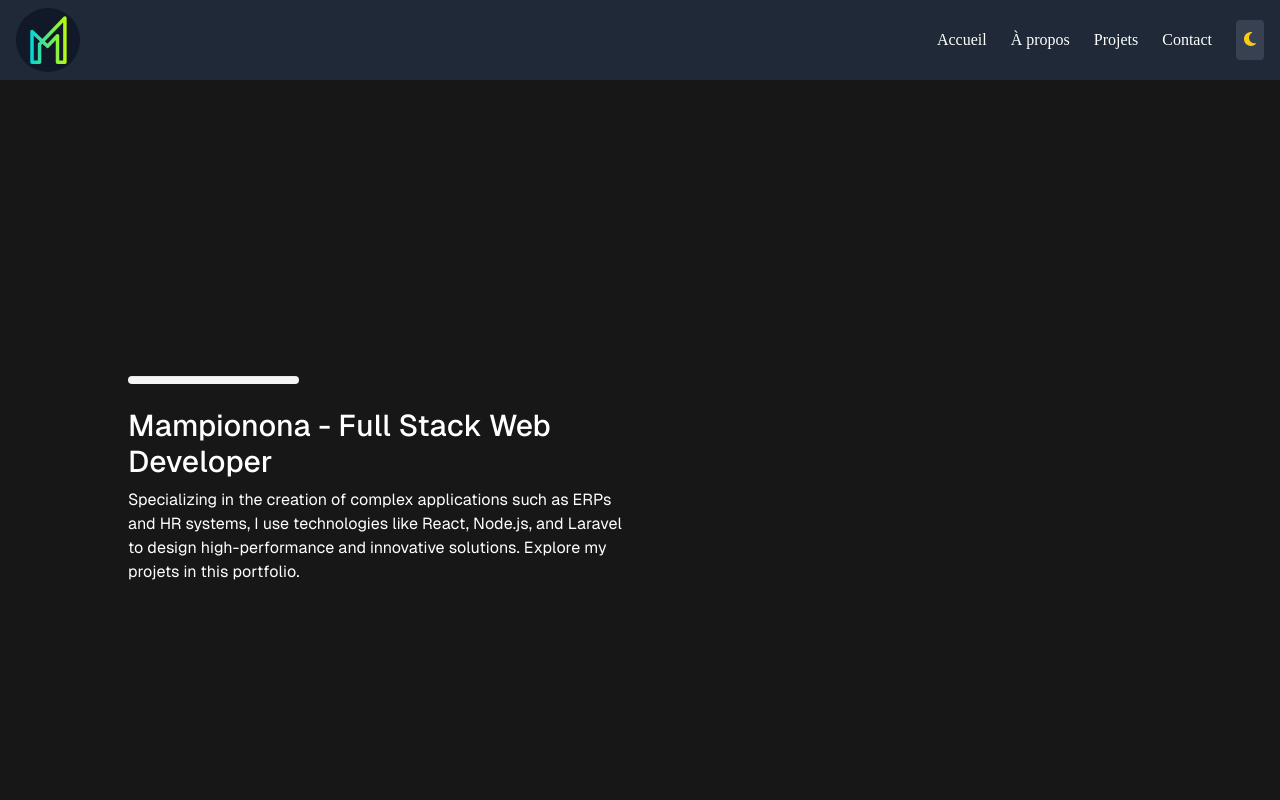
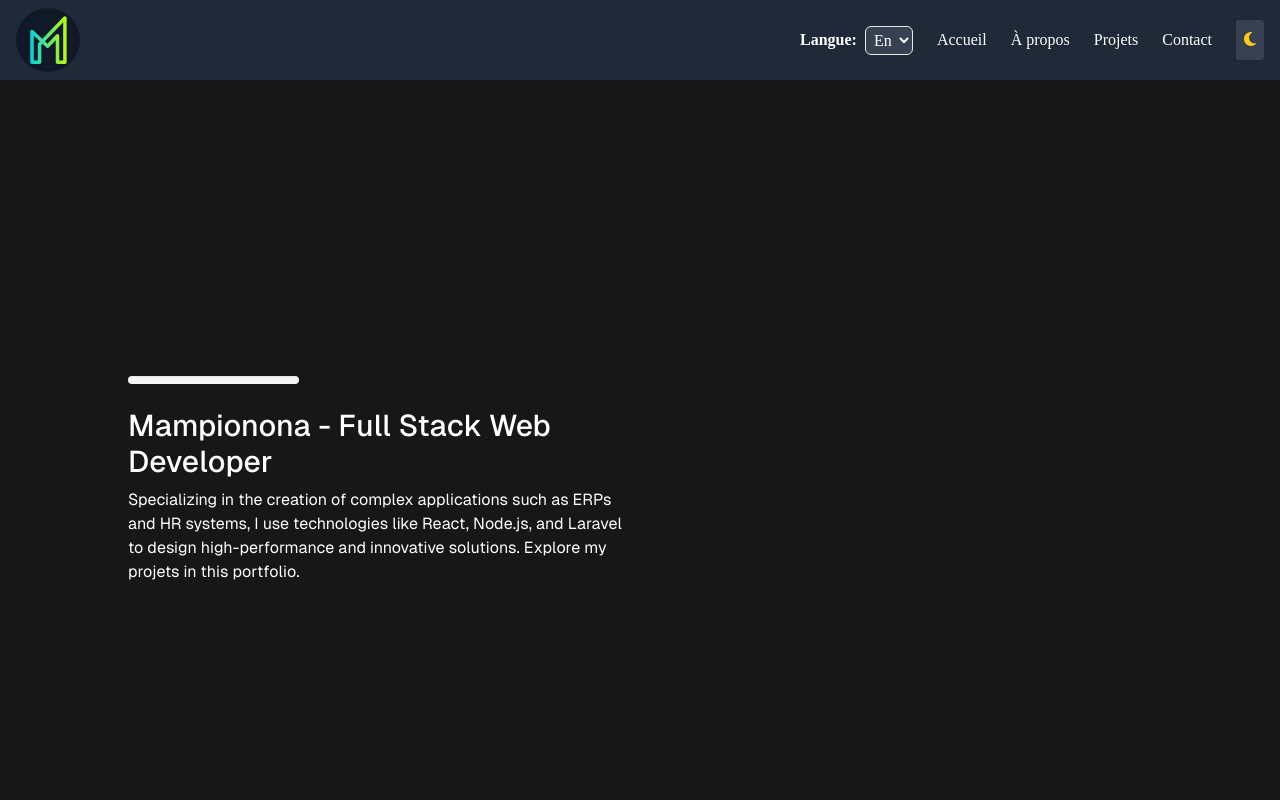
Before and after one commit to Mampionona33/portfolio-mampi, a Next.js app: page /en in a window 1280 px wide. Shown: the top 800 px of the page. Built offline with nearby package versions, Linux system fonts and the light colour scheme.

Commit message:
ajout select language

```diff
--- a/app/components/Navbar.tsx
+++ b/app/components/Navbar.tsx
@@ -22,6 +22,22 @@ const Navbar: React.FC = () => {
       {/* Desktop Menu */}
       <ul className="hidden md:flex flex-row items-center gap-6 dark:text-white">
         <li>
+          <div className="flex items-center justify-between">
+            <label htmlFor="lang" className="font-bold mr-2 dark:text-white">
+              Langue:
+            </label>
+            <select
+              id="lang"
+              name="lang"
+              className="border rounded-md p-1 dark:bg-gray-700 dark:text-white"
+            >
+              <option>En</option>
+              <option>Fr</option>
+            </select>
+          </div>
+        </li>
+
+        <li>
           <a href="/#accueil">Accueil</a>
         </li>
         <li>
@@ -33,6 +49,7 @@ const Navbar: React.FC = () => {
         <li>
           <a href="/#contact">Contact</a>
         </li>
+
         <ThemeSwitcher />
       </ul>
 
@@ -70,6 +87,19 @@ const Navbar: React.FC = () => {
               </a>
             </li>
             <ThemeSwitcher />
+            <div className="mt-4">
+              <label htmlFor="lang" className="font-bold mr-2 dark:text-white">
+                Langue:
+              </label>
+              <select
+                id="lang"
+                name="lang"
+                className="border rounded-md p-1 dark:bg-gray-700 dark:text-white"
+              >
+                <option>En</option>
+                <option>Fr</option>
+              </select>
+            </div>
           </ul>
         </div>
       )}
```
